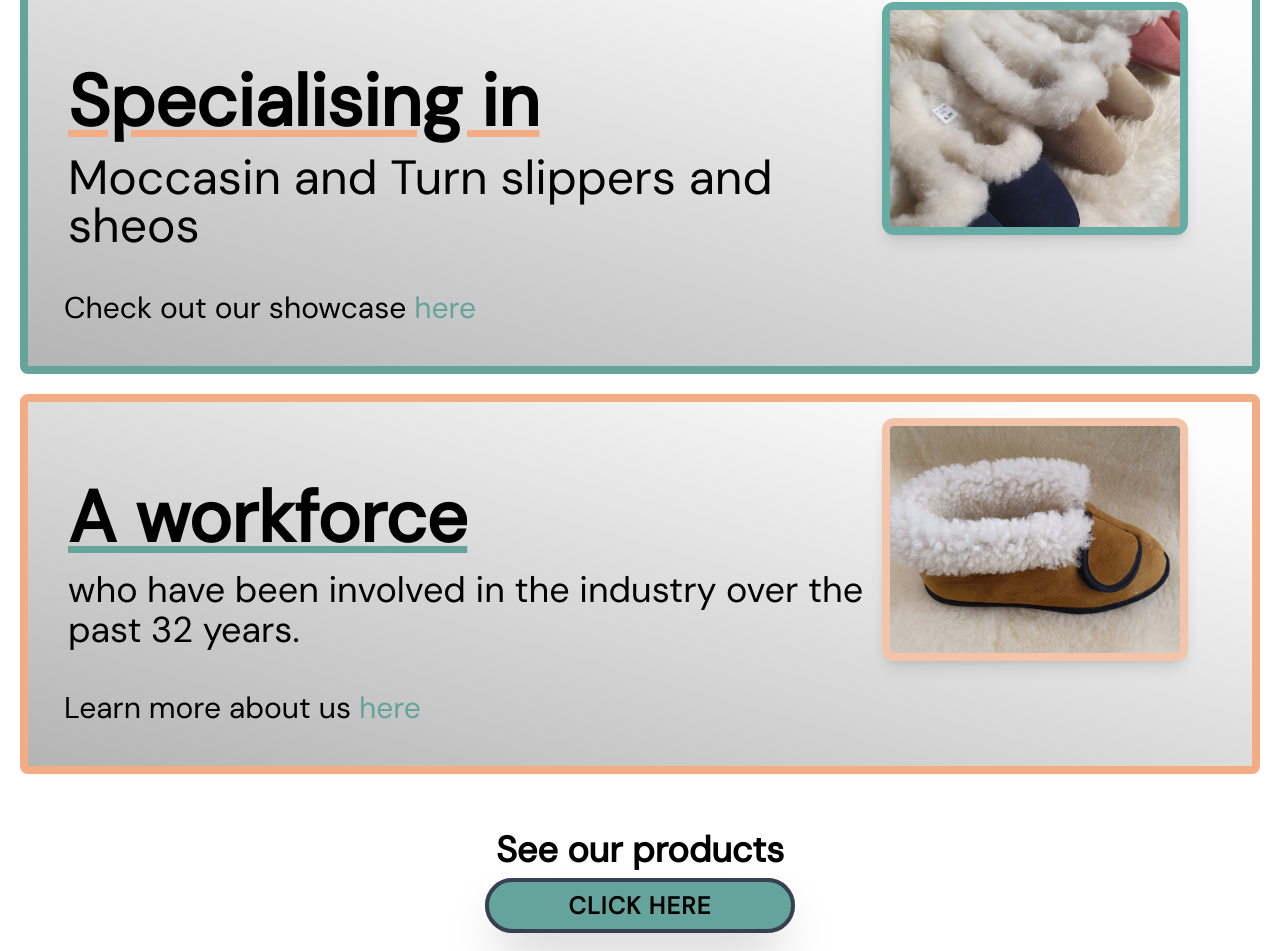
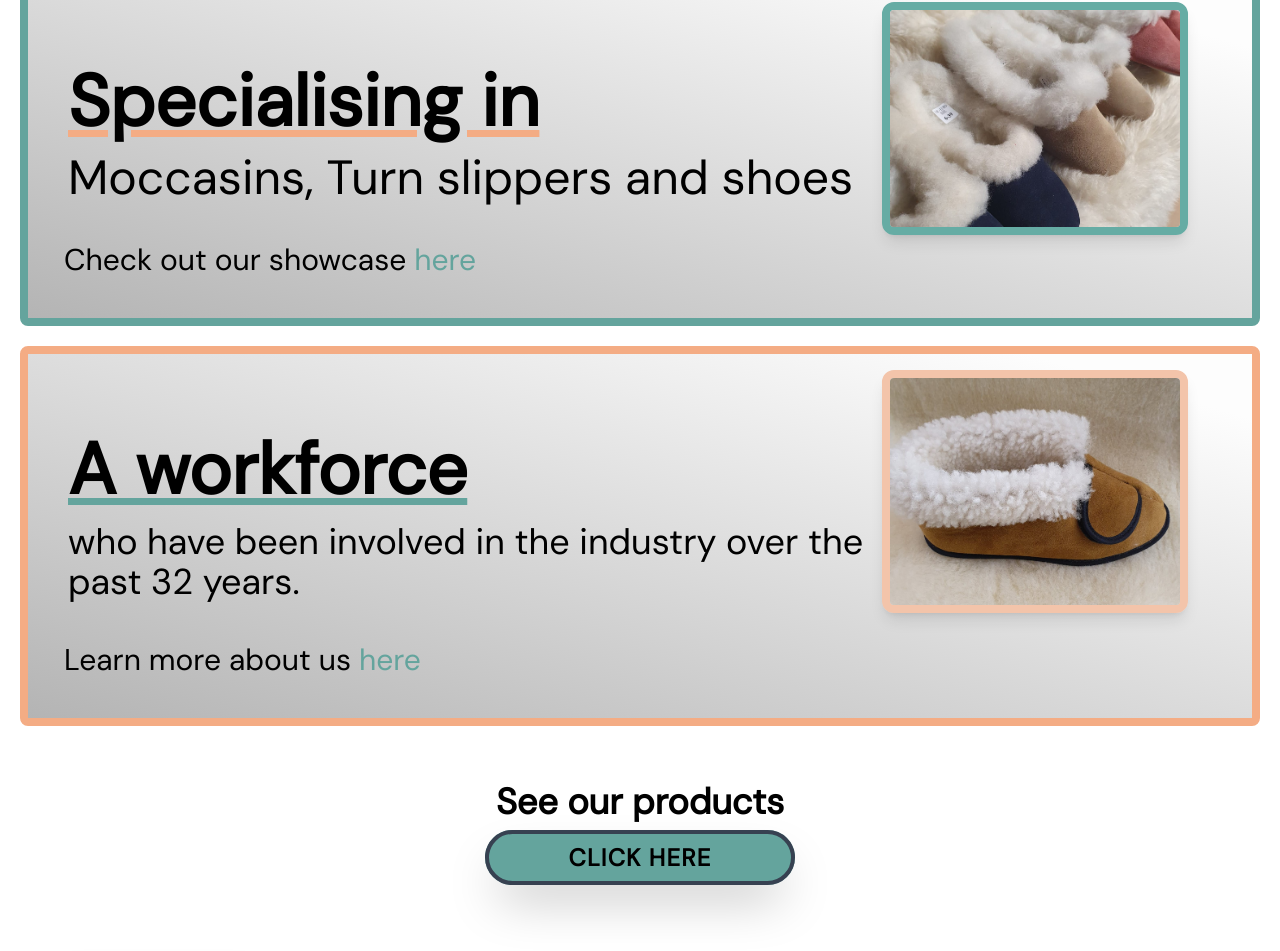
Before and after one commit to ChaoticLuke/Web-Project, a Next.js app: page / in a window 1280 px wide. Shown: the part 926-1877 px from the top of the page. Built offline with nearby package versions, Linux system fonts and the light colour scheme.

Commit message:
Typo correction

```diff
--- a/src/app/page.tsx
+++ b/src/app/page.tsx
@@ -9,7 +9,7 @@ export default function Home() {
             <h2 className="text-5xl sm:text-6xl mb-1 ml-1 pt-3 sm:pt-0 font-light px-8 text-center sm:text-left">Welcome to Wessex Footwear</h2>
             <p className='text-4xl sm:text-5xl ml-1 pt-6 sm:pt-7 font-light px-8 text-center sm:text-left'>We make high quality, handmade slippers</p>
             <button className='sm:justify-between flex content-center justify-center items-center font-medium sm:mx-10 mb-96 mx-auto '>
-              <a href="/showcase" className="top rounded-full font-bold py-2 px-12 cursor-pointer tracking-wide uppercase shadow-2xl mt-5 text-2xl duration-75 delay-50 hover:text-light hover:bg-lpeach bg-peach border-4 border-mossgreen focus:border-ltmossgreen shadow-xl">View all</a>
+              <a href="/showcase" className="top rounded-full font-bold py-2 px-12 cursor-pointer tracking-wide uppercase mt-5 text-2xl duration-75 delay-50 hover:text-light hover:bg-lpeach bg-peach border-4 border-mossgreen focus:border-ltmossgreen shadow-xl">View all</a>
             </button>
             <br/>
         </div>
@@ -19,7 +19,7 @@ export default function Home() {
               <Image className='mx-auto md:float-right clearfix md:2/5 xl:h-1/3 md:w-4/12 xl:w-3/12 border-4 md:border-8 border-lmossgreen rounded-xl m-4 shadow-lg md:mr-16' src="/Image_M_1.jpeg" alt="Slipper with 3 diffrent colours, dark blue, grey and scarlett" width={500} height={500}/>
             </div>
             <h1 className="text-5xl lg:text-7xl font-bold text-center md:text-left md:ml-10 mt-12 lg:mt-20 underlinemain">Specialising in</h1>
-            <p className="text-3xl sm:text-4xl lg:text-5xl font-normal text-center md:text-left mt-4 mb-10 md:ml-10">Moccasin and Turn slippers and sheos</p>
+            <p className="text-3xl sm:text-4xl lg:text-5xl font-normal text-center md:text-left mt-4 mb-10 md:ml-10">Moccasins, Turn slippers and shoes</p>
             <p className="text-center md:text-left text-2xl sm:text-3xl sm:mt-5 ml-1 font-light px-8 mt-5 mb-10">Check out our showcase <a href="/showcase" className=' text-mossgreen hover:text-ltmossgreen'>here</a></p>
         </div>
 
```
